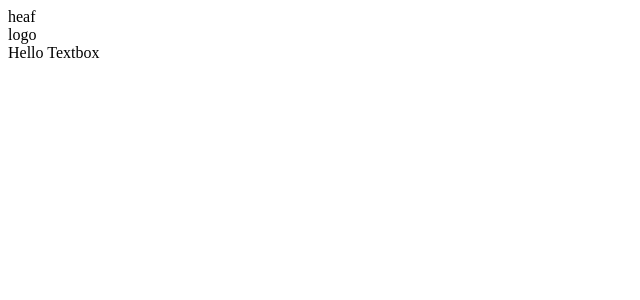
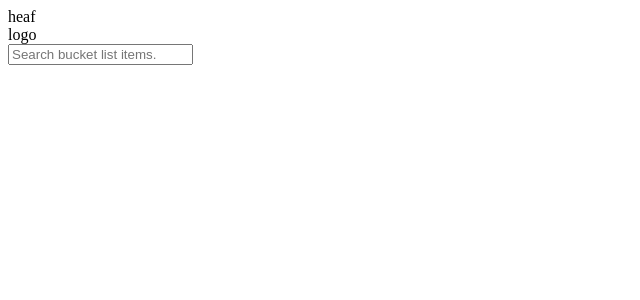
Before and after one commit to freshprincekla/luganda-app, a React (Create React App) app: page / in a window 1280 px wide. Shown: the top 300 px of the page, without its empty margins (0-640 px from the left). Built offline with nearby package versions, Linux system fonts and the light colour scheme.

Commit message:
ft(textbox): Added textbox  - Added textbox element.  -  Added onchange method to update local state on user input.

```diff
--- a/src/components/textbox.js
+++ b/src/components/textbox.js
@@ -1,10 +1,25 @@
 import React, { Component } from 'react';
 
 export class Textbox extends Component {
+    constructor(props){
+        super(props);
+        this.state = {term: ""};
+        this.onInputChange = this.onInputChange.bind(this);
+    }
+    onInputChange(term){
+        this.setState({term})
+    }
     render(){
         return (
             <div>
-                Hello Textbox
+                <input
+                    type="text"
+                    id="term"
+                    value={this.state.term}
+                    placeholder = "Search bucket list items."
+                    onChange={event => this.onInputChange(event.target.value)}
+                    required
+                />
             </div>
         )
     }
```
